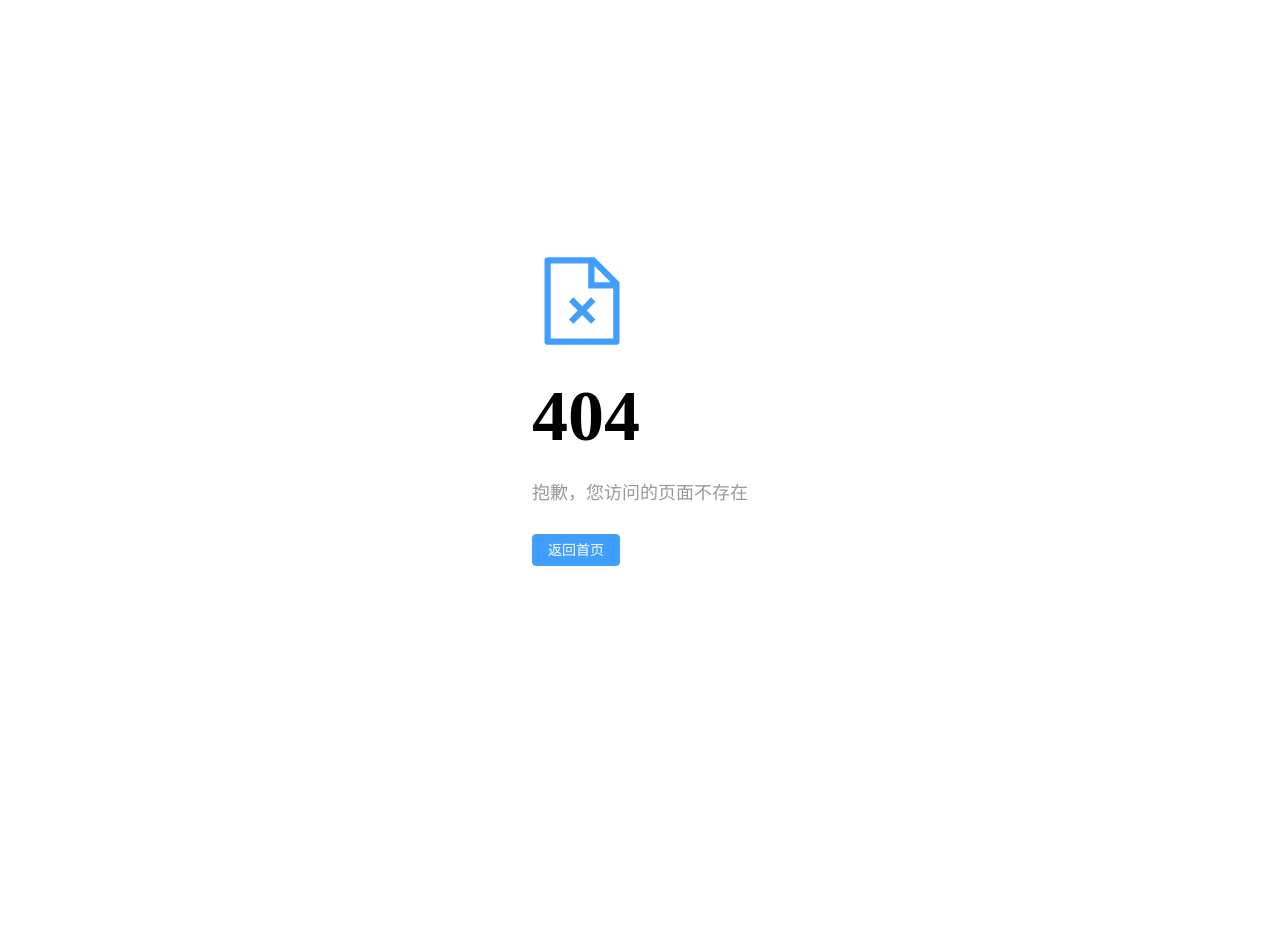
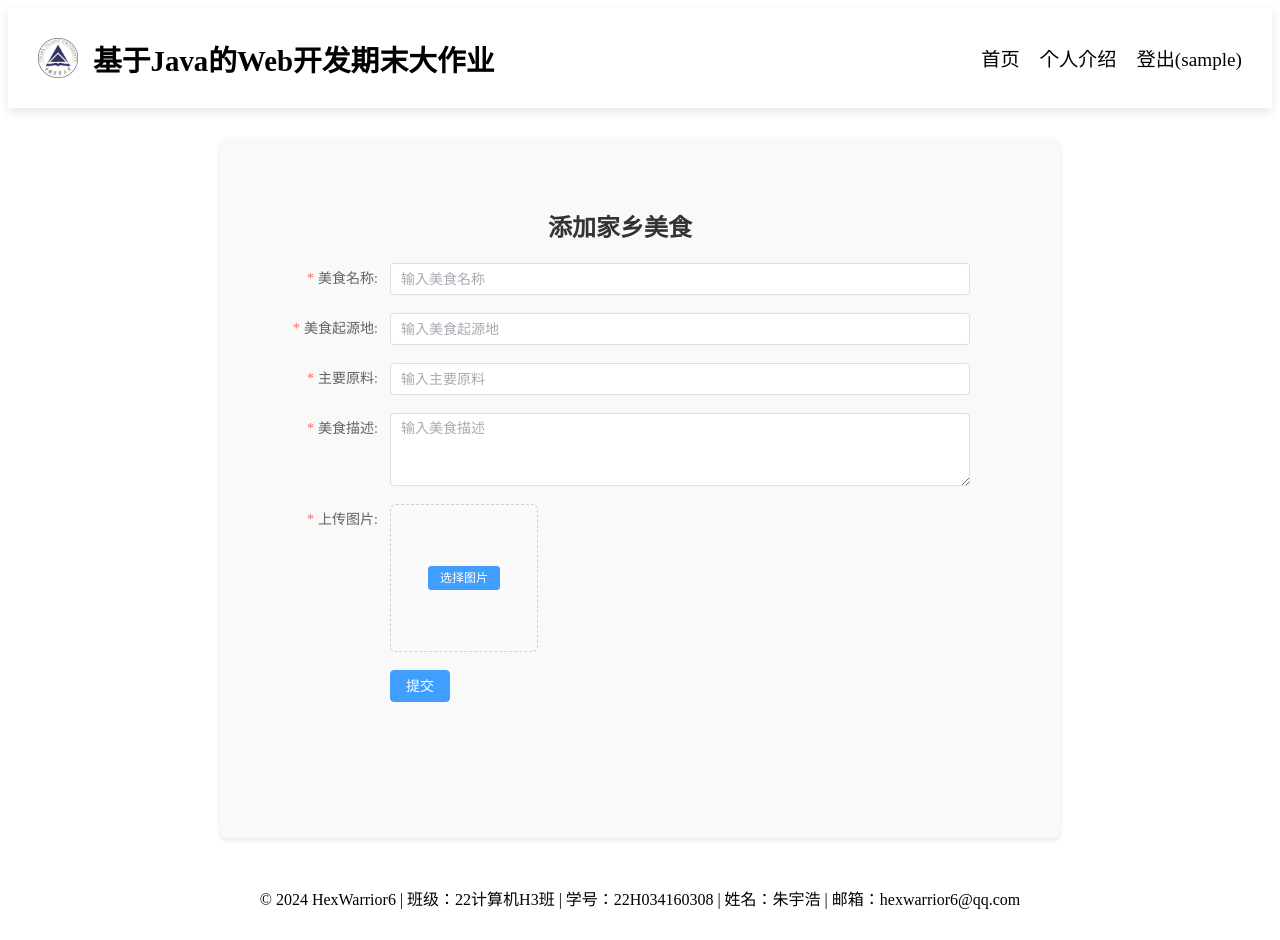
Before and after one commit to hexwarrior6/shaoxing-showcase-web, a Vue app in the folder shaoxing-showcase-web-frontend/: page /add-food in a window 1280 px wide. Before the commit this address led to /not-found. Before the commit the page ends 816 px from the top, so only its background shows below. Built offline with nearby package versions, Linux system fonts and the light colour scheme; sample sign-in values are in the browser's storage.

Commit message:
完成家乡美食添加功能

```diff
--- a/shaoxing-showcase-web-frontend/src/router/index.js
+++ b/shaoxing-showcase-web-frontend/src/router/index.js
@@ -1,6 +1,7 @@
 import {createRouter, createWebHistory} from 'vue-router';
 import HomePage from '../views/HomePageView.vue';
-import FoodDetail from "@/components/food/FoodDetail.vue";
+import FoodDetail from "@/views/food/FoodDetail.vue";
+import AddLocalFood from "@/views/food/AddLocalFood.vue";
 
 const routes = [
     {
@@ -46,6 +47,12 @@ const routes = [
         component: FoodDetail,
         meta: {requiresAuth: true},
     },
+    {
+        path: '/add-food', // :id 是动态参数
+        name: 'AddLocalFood',
+        component: AddLocalFood,
+        meta: {requiresAuth: true},
+    },
 ];
 
 const router = createRouter({
--- /dev/null
+++ b/shaoxing-showcase-web-frontend/src/views/food/AddLocalFood.vue
@@ -0,0 +1,191 @@
+<template>
+  <Header/>
+  <div class="add-food-container">
+    <el-form @submit.prevent="submitFood" class="food-form" :model="food" ref="foodForm" label-width="120px">
+      <h2 class="form-title" style="font-size: 24px;">添加家乡美食</h2>
+
+      <el-form-item label="美食名称:" prop="foodName" :rules="[{ required: true, message: '请输入美食名称', trigger: 'blur' }]">
+        <el-input v-model="food.foodName" placeholder="输入美食名称"></el-input>
+      </el-form-item>
+
+      <el-form-item label="美食起源地:" prop="origin" :rules="[{ required: true, message: '请输入美食起源地', trigger: 'blur' }]">
+        <el-input v-model="food.origin" placeholder="输入美食起源地"></el-input>
+      </el-form-item>
+
+      <el-form-item label="主要原料:" prop="ingredients" :rules="[{ required: true, message: '请输入主要原料', trigger: 'blur' }]">
+        <el-input v-model="food.ingredients" placeholder="输入主要原料"></el-input>
+      </el-form-item>
+
+      <el-form-item label="美食描述:" prop="description" :rules="[{ required: true, message: '请输入美食描述', trigger: 'blur' }]">
+        <el-input :autosize="{ minRows: 3, maxRows: 5 }" type="textarea" v-model="food.description" placeholder="输入美食描述" :rows="4"></el-input>
+      </el-form-item>
+
+      <el-form-item label="上传图片:" prop="imageUrl" :rules="[{ required: true, message: '请选择一张图片', trigger: 'change' }]">
+        <div class="upload-container">
+          <el-upload
+              class="upload-image"
+              action=""
+              :before-upload="beforeImageUpload"
+              :on-change="handleFileUpload"
+              accept="image/*"
+              list-type="picture-card"
+              :file-list="imageFileList"
+              :limit="1"
+              :auto-upload="false"
+          >
+            <el-button slot="trigger" size="small" type="primary">选择图片</el-button>
+          </el-upload>
+        </div>
+      </el-form-item>
+
+      <el-form-item>
+        <el-button type="primary" @click="submitForm" :loading="loading">提交</el-button>
+      </el-form-item>
+    </el-form>
+  </div>
+  <Footer/>
+</template>
+
+<script>
+import axios from 'axios';
+import {ElMessage} from 'element-plus';
+import Header from "@/components/home/Header.vue";
+import Footer from "@/components/home/Footer.vue";
+
+export default {
+  name: 'AddLocalFood',
+  components: {Footer, Header},
+  data() {
+    return {
+      food: {
+        foodName: '',
+        description: '',
+        ingredients: '',
+        origin: '',
+        imageUrl: ''
+      },
+      imageFile: null,
+      imageFileList: [],
+      loading: false
+    };
+  },
+  methods: {
+    // 处理文件上传选择
+    handleFileUpload(file, fileList) {
+      this.imageFile = file.raw;
+      this.imageFileList = fileList;
+
+      // 上传图片并获取缩略图
+      const reader = new FileReader();
+      reader.onload = (e) => {
+        this.food.imageUrl = e.target.result; // 获取上传图片的Base64 URL作为缩略图
+      };
+      reader.readAsDataURL(this.imageFile);
+    },
+
+    async submitForm() {
+      const formEl = this.$refs.foodForm;
+      if (!formEl) return;
+      await formEl.validate((valid, fields) => {
+        if (valid) {
+          this.submitFood(); // Call the existing submitFood method if validation passes
+        } else {
+          console.log('error submit!', fields);
+          ElMessage.error('请完整填写带（*）的栏目！');
+        }
+      });
+    },
+
+    // Existing submitFood method
+    async submitFood() {
+      if (!this.imageFile) {
+        ElMessage.error('请选择一张图片');
+        return;
+      }
+
+      this.loading = true;
+      try {
+        // 首先上传图片
+        const formData = new FormData();
+        formData.append('file', this.imageFile);
+        formData.append('folder', 'local_foods');
+        const imageUploadResponse = await axios.post('/api/upload-image', formData, {withCredentials: true});
+
+        // 设置图片URL
+        this.food.imageUrl = imageUploadResponse.data.data;
+
+        // 然后提交美食信息
+        const response = await axios.post('/api/local-foods', this.food, {withCredentials: true});
+        if (response.data.code === 200) {
+          ElMessage.success('美食添加成功！');
+          this.resetForm();
+        } else {
+          ElMessage.error('添加美食失败，请重试。');
+        }
+      } catch (error) {
+        console.error('上传过程中发生错误:', error);
+        ElMessage.error('上传过程中发生错误，请重试。');
+      } finally {
+        this.loading = false;
+      }
+    },
+
+    // 重置表单
+    resetForm() {
+      this.food = {
+        foodName: '',
+        description: '',
+        ingredients: '',
+        origin: '',
+        imageUrl: ''
+      };
+      this.imageFile = null;
+      this.imageFileList = [];
+    },
+
+    // 上传图片前的检查
+    beforeImageUpload(file) {
+      const isImage = file.type.startsWith('image/');
+      const isLt2M = file.size / 1024 / 1024 < 2; // 限制图片大小为2MB
+
+      if (!isImage) {
+        ElMessage.error('只能上传图片文件');
+      }
+      if (!isLt2M) {
+        ElMessage.error('上传图片大小不能超过 2MB');
+      }
+      return isImage && isLt2M;
+    }
+  }
+};
+</script>
+
+<style scoped>
+.add-food-container {
+  max-width: 700px;
+  margin: 30px auto;
+  padding: 50px 90px 50px 50px;
+  background-color: #f9f9f9;
+  border-radius: 8px;
+  box-shadow: 0 2px 5px rgba(0, 0, 0, 0.1);
+  height: auto; /* 让高度自动适应内容 */
+  min-height: 600px; /* 设置一个最小高度 */
+}
+
+.food-form {
+  display: flex;
+  flex-direction: column;
+}
+
+.form-title {
+  text-align: center;
+  color: #333;
+  margin-bottom: 20px;
+}
+
+.upload-container {
+  display: flex;
+  flex-direction: column;
+  align-items: center;
+}
+</style>
```
Also changed, not shown: shaoxing-showcase-web-frontend/src/views/food/FoodDetail.vue (renamed from shaoxing-showcase-web-frontend/src/components/food/FoodDetail.vue).
